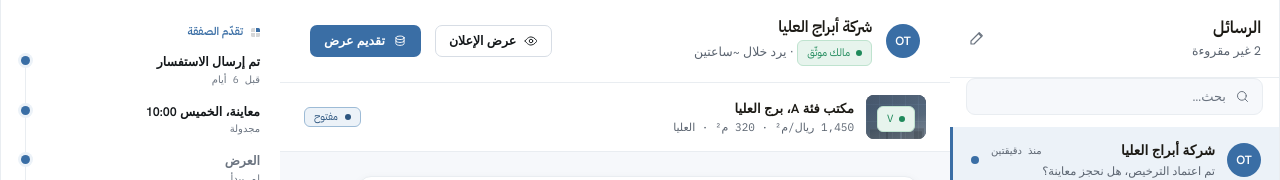
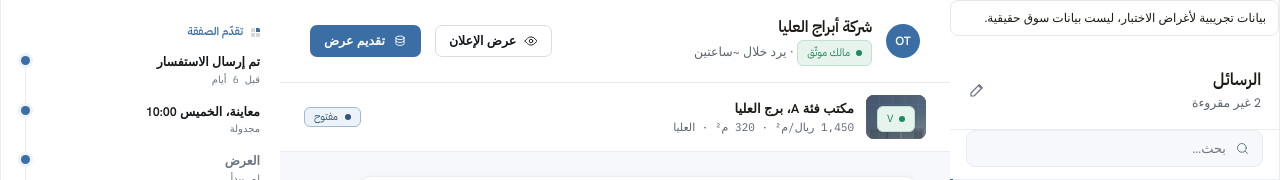
Before and after one commit to saleemzeidan123/satmarkets, a Next.js app: page /ar/messages in a window 1280 px wide. Shown: the top 180 px of the page. Built offline with nearby package versions, Linux system fonts and the light colour scheme; no server answers.

Commit message:
WO-7: label the demo surfaces (mock phase honesty)

```diff
--- a/src/app/[locale]/deal/page.tsx
+++ b/src/app/[locale]/deal/page.tsx
@@ -3,6 +3,7 @@ import { notFound } from "next/navigation";
 import Link from "next/link";
 import { Icon } from "@/components/satkit";
 
+import SampleBanner from "@/components/SampleBanner";
 export default function DealPage({ params }: { params: { locale: string } }) {
  if (!isLocale(params.locale)) notFound();
  const ar = params.locale === "ar";
@@ -41,6 +42,7 @@ export default function DealPage({ params }: { params: { locale: string } }) {
  return (
   <div style={{ background: "var(--paper)" }}>
    <div style={{ padding: "26px 24px 48px", maxWidth: 1080, margin: "0 auto" }}>
+    <SampleBanner ar={ar} />
     <div className="row between wrap" style={{ alignItems: "flex-end", gap: 14 }}>
      <div><div className="eyebrow">{ar ? "غرفة الصفقة · SR-20418" : "Deal room · SR-20418"}</div><h1 style={{ fontSize: 26, fontWeight: 700, letterSpacing: "-.02em", margin: "10px 0 0" }}>{ar ? "مكتب فئة A، برج العليا" : "Grade A Office, Olaya Tower"}</h1><div className="muted" style={{ fontSize: 13.5, marginTop: 5 }}>{ar ? "شركة أبراج العليا · 320 م² · العليا" : "Olaya Towers Co. · 320 m² · Al Olaya"}</div></div>
      <span className="freeze open lg"><span className="dot" />{ar ? "مفتوح · أول إيجار" : "Open · first-lease"}</span>
--- a/src/app/[locale]/deal/termsheet/page.tsx
+++ b/src/app/[locale]/deal/termsheet/page.tsx
@@ -3,6 +3,7 @@ import { notFound } from "next/navigation";
 import Link from "next/link";
 import PrintButton from "@/components/PrintButton";
 
+import SampleBanner from "@/components/SampleBanner";
 export default function TermSheetPage({ params }: { params: { locale: string } }) {
   if (!isLocale(params.locale)) notFound();
   const locale = params.locale;
@@ -28,6 +29,7 @@ export default function TermSheetPage({ params }: { params: { locale: string } }
     : ["Owner shares the Ejar lease draft", "Both parties sign in Ejar directly", "Deposit paid and keys handed over"];
   return (
     <div style={{ maxWidth: 780, margin: "0 auto", padding: "28px 24px 56px", fontFamily: "var(--sans)", color: "var(--ink)" }}>
+      <SampleBanner ar={ar} />
       <div className="row between wrap no-print" style={{ marginBottom: 18, gap: 10 }}>
         <Link href={`/${locale}/deal`} className="chip" style={{ textDecoration: "none" }}>{ar ? "→ غرفة الصفقة" : "← Deal room"}</Link>
         <PrintButton label={ar ? "طباعة / حفظ PDF" : "Print / save PDF"} />
--- a/src/app/[locale]/docs/page.tsx
+++ b/src/app/[locale]/docs/page.tsx
@@ -2,6 +2,7 @@ import { isLocale } from "@/i18n/config";
 import { notFound } from "next/navigation";
 import { Icon } from "@/components/satkit";
 
+import SampleBanner from "@/components/SampleBanner";
 export default function DocsPage({ params }: { params: { locale: string } }) {
  if (!isLocale(params.locale)) notFound();
  const ar = params.locale === "ar";
@@ -22,6 +23,7 @@ export default function DocsPage({ params }: { params: { locale: string } }) {
  ];
  return (
   <div style={{ display: "flex", flexDirection: "column", height: "100vh", background: "var(--cool)" }}>
+   <SampleBanner ar={ar} />
    {/* top bar */}
    <div className="row between wrap" style={{ padding: "13px 24px", borderBottom: "1px solid var(--silver)", background: "var(--paper)", gap: 12, flex: "none" }}>
     <div className="row gap12" style={{ alignItems: "center" }}>
--- a/src/app/[locale]/hbu/page.tsx
+++ b/src/app/[locale]/hbu/page.tsx
@@ -2,6 +2,7 @@ import { isLocale } from "@/i18n/config";
 import { notFound } from "next/navigation";
 import { Icon, Verified } from "@/components/satkit";
 
+import SampleBanner from "@/components/SampleBanner";
 export default function HbuPage({ params }: { params: { locale: string } }) {
  if (!isLocale(params.locale)) notFound();
  const ar = params.locale === "ar";
@@ -25,6 +26,7 @@ export default function HbuPage({ params }: { params: { locale: string } }) {
  return (
   <div style={{ background: "var(--cool)" }}>
    <div style={{ maxWidth: 1360, margin: "0 auto" }}>
+    <SampleBanner ar={ar} />
     <div className="row between wrap" style={{ padding: "24px 24px 20px", alignItems: "flex-end", borderBottom: "1px solid var(--silver)", background: "var(--paper)", gap: 16 }}>
      <div>
       <div className="eyebrow">{ar ? "الاكتتاب الاستثماري · الربع الأول 2026" : "Investment underwriting · Q1 2026"}</div>
--- a/src/app/[locale]/invest/page.tsx
+++ b/src/app/[locale]/invest/page.tsx
@@ -9,6 +9,7 @@ const fmtN = (v: number) => Math.round(v).toLocaleString("en-US");
 function npv(rate: number, flows: number[]) { return flows.reduce((s, f, i) => s + f / Math.pow(1 + rate, i), 0); }
 function irr(flows: number[]) { let lo = -0.9, hi = 1.5; for (let i = 0; i < 90; i++) { const m = (lo + hi) / 2; if (npv(m, flows) > 0) lo = m; else hi = m; } return (lo + hi) / 2; }
 
+import SampleBanner from "@/components/SampleBanner";
 export default function InvestPage({ params }: { params: { locale: string } }) {
  const ar = params.locale === "ar";
  const [price, setPrice] = useState(64800000);
@@ -107,6 +108,7 @@ export default function InvestPage({ params }: { params: { locale: string } }) {
  return (
   <div style={{ background: "var(--cool)" }}>
    <div style={{ maxWidth: 1360, margin: "0 auto" }}>
+    <SampleBanner ar={ar} />
     <div className="row between wrap" style={{ padding: "24px 24px 20px", alignItems: "flex-end", borderBottom: "1px solid var(--silver)", background: "var(--paper)", gap: 16 }}>
      <div>
       <div className="eyebrow">{ar ? "تحليل الاستثمار · الربع الأول 2026" : "Investment underwriting · Q1 2026"}</div>
--- a/src/app/[locale]/messages/page.tsx
+++ b/src/app/[locale]/messages/page.tsx
@@ -4,6 +4,7 @@ import { Icon, Photo, Verified } from "@/components/satkit";
 
 interface Msg { role: "u" | "a"; text: string; }
 
+import SampleBanner from "@/components/SampleBanner";
 export default function MessagesPage({ params }: { params: { locale: string } }) {
  const ar = params.locale === "ar";
  const convs: [string, string, string, string, boolean, string][] = [
@@ -12,6 +13,7 @@ export default function MessagesPage({ params }: { params: { locale: string } })
   ["SA", ar ? "مستشار سات" : "SAT Advisor", ar ? "3 تطابقات موثّقة في العليا." : "3 verified matches in Al Olaya.", ar ? "منذ 3 ساعات" : "3h", false, "var(--azure)"],
   ["TH", ar ? "تحلية القابضة" : "Tahlia Holdings", ar ? "سأرسل الكتيّب قريباً." : "I'll send the brochure shortly.", ar ? "الثلاثاء" : "Tue", false, "var(--harbor)"],
  ];
+ const unread = convs.filter((c) => c[4]).length;
  const days = ar ? ["ن", "ث", "ر", "خ", "ج", "س", "ح"] : ["M", "T", "W", "T", "F", "S", "S"];
  const dates = [10, 11, 12, 13, 14, 15, 16];
  const slots: [string, string][] = [["09:00", "av"], ["10:00", "on"], ["11:30", "av"], ["13:00", "off"], ["15:00", "av"], ["16:30", "av"]];
@@ -43,7 +45,8 @@ export default function MessagesPage({ params }: { params: { locale: string } })
  return (
   <div className={"dash msg-dash pane-" + pane}>
    <aside className="msg-list" style={{ width: 330, flex: "none", background: "var(--paper)", borderRight: "1px solid var(--silver)", display: "flex", flexDirection: "column" }}>
-    <div className="dtopbar" style={{ padding: "16px 18px" }}><div><h1 style={{ fontSize: 17 }}>{ar ? "الرسائل" : "Messages"}</h1><div className="sub">{ar ? "2 غير مقروءة" : "2 unread"}</div></div><span style={{ flex: 1 }} /><span className="muted2"><Icon.edit size={18} /></span></div>
+    <SampleBanner ar={ar} />
+    <div className="dtopbar" style={{ padding: "16px 18px" }}><div><h1 style={{ fontSize: 17 }}>{ar ? "الرسائل" : "Messages"}</h1><div className="sub">{ar ? `${unread} غير مقروءة` : `${unread} unread`}</div></div><span style={{ flex: 1 }} /><span className="muted2"><Icon.edit size={18} /></span></div>
     <div style={{ padding: "0 16px 12px" }}><div className="dsearch" style={{ minWidth: 0 }}><Icon.search size={15} /> {ar ? "بحث…" : "Search…"}</div></div>
     <div style={{ flex: 1, overflowY: "auto" }}>
      {convs.map((c, i) => (
--- a/src/app/[locale]/notifications/page.tsx
+++ b/src/app/[locale]/notifications/page.tsx
@@ -4,6 +4,7 @@ import { Icon } from "@/components/satkit";
 
 type Note = [(p: { size?: number }) => JSX.Element, string, string, string, string, boolean];
 
+import SampleBanner from "@/components/SampleBanner";
 export default function NotificationsPage({ params }: { params: { locale: string } }) {
  if (!isLocale(params.locale)) notFound();
  const ar = params.locale === "ar";
@@ -20,6 +21,7 @@ export default function NotificationsPage({ params }: { params: { locale: string
    [Icon.flag, "a", ar ? "ترخيص على وشك الانتهاء" : "Permit expiring", ar ? "ترخيص الإعلان لمتجر التحلية ينتهي خلال 30 يوماً." : "Advertising permit for Tahlia retail expires in 30 days.", ar ? "منذ 3 أيام" : "3 days", false],
   ]],
  ];
+ const unread = groups.reduce((n, g) => n + g[1].filter((x) => x[5]).length, 0);
  const tone: Record<string, [string, string]> = {
   g: ["#E7F3EC", "var(--green)"], a: ["var(--azure-wash)", "var(--azure-d)"],
   h: ["#EAF0F7", "var(--harbor)"], "": ["var(--cool)", "var(--slate)"],
@@ -34,8 +36,9 @@ export default function NotificationsPage({ params }: { params: { locale: string
  return (
   <div style={{ background: "var(--cool)" }}>
    <div style={{ maxWidth: 1180, margin: "0 auto", padding: "28px 24px 48px" }}>
+    <SampleBanner ar={ar} />
     <div className="row between wrap" style={{ alignItems: "flex-end", gap: 14, marginBottom: 22 }}>
-     <div><div className="eyebrow">{ar ? "الإشعارات" : "Notifications"}</div><h1 style={{ fontSize: 26, fontWeight: 700, letterSpacing: "-.02em", margin: "10px 0 0" }}>{ar ? "أنت على اطّلاع بكل جديد" : "You’re caught up"}</h1><div className="muted" style={{ fontSize: 13.5, marginTop: 5 }}>{ar ? "3 غير مقروءة" : "3 unread"}</div></div>
+     <div><div className="eyebrow">{ar ? "الإشعارات" : "Notifications"}</div><h1 style={{ fontSize: 26, fontWeight: 700, letterSpacing: "-.02em", margin: "10px 0 0" }}>{ar ? "أنت على اطّلاع بكل جديد" : "You’re caught up"}</h1><div className="muted" style={{ fontSize: 13.5, marginTop: 5 }}>{ar ? `${unread} غير مقروءة` : `${unread} unread`}</div></div>
      <div className="row gap8 wrap"><span className="btn secondary sm">{ar ? "تعليم الكل كمقروء" : "Mark all read"}</span><span className="btn secondary sm"><Icon.gear size={14} /> {ar ? "التفضيلات" : "Preferences"}</span></div>
     </div>
     <div className="notif-grid">
--- a/src/components/MarketingHome.tsx
+++ b/src/components/MarketingHome.tsx
@@ -397,7 +397,7 @@ export default function MarketingHome({ locale = "en", featured = [], stats, ban
       <p className="muted" style={{ fontSize: "var(--fs-md)", maxWidth: 600, margin: "0 auto" }}>{T.oneP}</p>
      </div>
      <div>
-      {([[ar ? "اكتشف" : "Discover", [0, 5, 9, 4]], [ar ? "قرّر بالأرقام" : "Decide with data", [1, 11, 2, 3]], [ar ? "نفّذ بثقة" : "Transact with trust", [6, 8, 7, 10]]] as [string, number[]][]).map(([gt, idxs], gi) => (
+      {([[ar ? "اكتشف" : "Discover", [0, 5, 9, 4]], [ar ? "قرّر بالأرقام" : "Decide with data", [1, 11, 2]], [ar ? "نفّذ بثقة" : "Transact with trust", [6, 7, 10]]] as [string, number[]][]).map(([gt, idxs], gi) => (
        <div key={gi} style={{ marginTop: gi === 0 ? 36 : 30 }}>
         <div className="row gap10" style={{ alignItems: "center", marginBottom: 14 }}>
          <span className="eyebrow">{gt}</span>
--- /dev/null
+++ b/src/components/SampleBanner.tsx
@@ -0,0 +1,7 @@
+export default function SampleBanner({ ar }: { ar: boolean }) {
+  return (
+    <div className="mb-4 rounded-lg border border-amber-300/60 bg-amber-50 px-3 py-2 text-[12px] text-amber-900">
+      {ar ? "بيانات تجريبية لأغراض الاختبار، ليست بيانات سوق حقيقية." : "Sample data for platform testing. Not real market activity."}
+    </div>
+  );
+}
```
